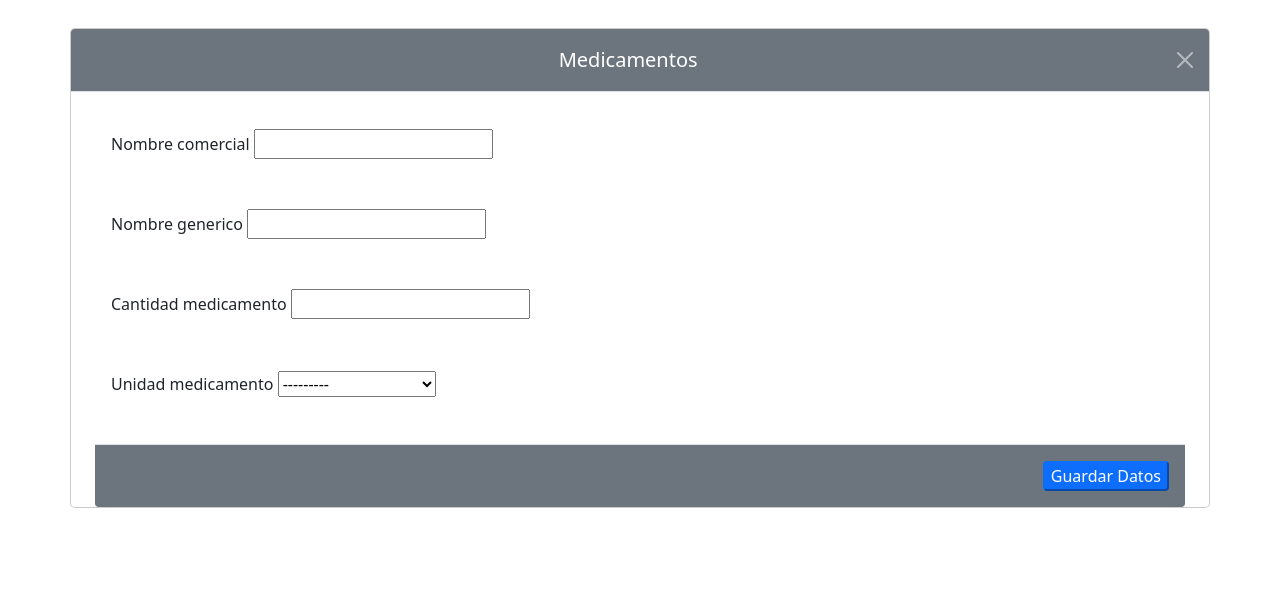
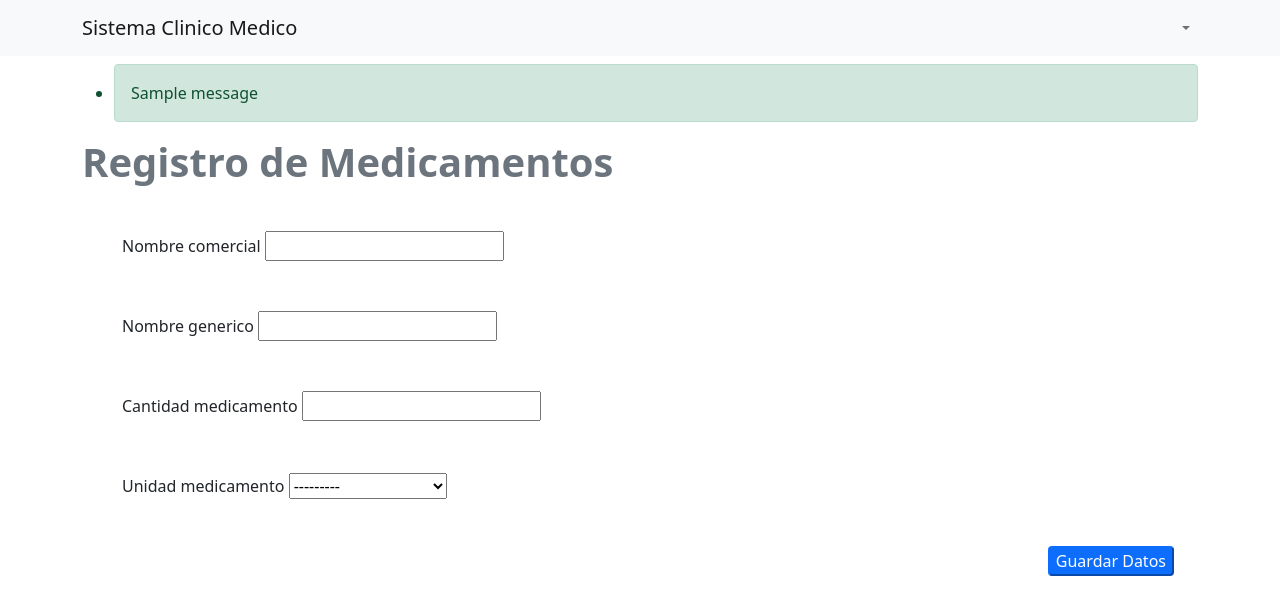
Before and after one commit to code-geeks-dsi/sistema_clinico_medico, a Django app: page /expediente/receta_medica/agregar-medicamento in a window 1280 px wide. Shown: the top 615 px of the page. Run offline with Django 3.2, Linux system fonts and the light colour scheme; tables that the repository leaves empty hold one stand-in row (values such as "Sample post"); one stand-in notice (Sample message) is shown; parts of the project's set-up code (start-up, migrations or seed data) failed here and were passed over; some libraries are stand-ins or nearby versions.

Commit message:
Forms y template Agregar y modificar medicamento

```diff
--- a/modulo_expediente/templates/medicamentos.html
+++ b/modulo_expediente/templates/medicamentos.html
@@ -1,3 +1,7 @@
+{% extends "baseControl.html" %}
+{% load static %}
+{% block titulo %} Medicamentos {% endblock %}
+{% block content %}
 <!DOCTYPE html>
 <html lang="en">
 <head>
@@ -8,12 +12,16 @@
     <title>Medicamentos</title>
 </head>
 <body>
-    <div class="modal-dialog modal-xl">
-        <div class="modal-content">
-            <div class="modal-header text-center bg-secondary text-white">
-                <h5 class="modal-title w-100">Medicamentos</h5>
-                <button type="button" class="btn-close btn-close-white" data-bs-dismiss="modal" aria-label="Cerrar"></button>
-            </div>
+    <div class="container py-2 rounded">
+        {% if messages %}
+          <ul class="messages">
+              {% for message in messages %}
+              <li{% if message.tags %} class="alert alert-success"{% endif %}>{{ message }}</li>
+              {% endfor %}
+          </ul>
+        {% endif %}
+        <div class="row g-0">
+            <h1 class="fw-bold text-secondary">Registro de Medicamentos</h1>
             <form class="px-4" method="POST">
                 <div class="col-12 col-md-6 bg-white p-3">
                     {% csrf_token %}
@@ -24,8 +32,10 @@
                         </div>
                     {% endfor %}
                 </div>
-            <div class="modal-footer bg-secondary">
+                <div class="col-lg-12 pb-3 text-end">
+                    <div class="text-end">
                     <input type="submit" class="btn-primary rounded"  value="Guardar Datos">
+                    </div>
                 </div>
             </form>
         </div>
@@ -33,3 +43,4 @@
 
 </body>
 </html>
+{% endblock %}
--- a/modulo_expediente/views.py
+++ b/modulo_expediente/views.py
@@ -6,7 +6,7 @@ from modulo_expediente.serializers import PacienteSerializer, ContieneConsultaSe
 from django.core import serializers
 from datetime import datetime
 from modulo_expediente.filters import PacienteFilter
-from modulo_expediente.models import Consulta, Paciente, ContieneConsulta, Expediente, SignosVitales
+from modulo_expediente.models import Consulta, Medicamento, Paciente, ContieneConsulta, Expediente, SignosVitales
 from modulo_control.models import Enfermera, Empleado
 from modulo_expediente.forms import DatosDelPaciente, IngresoMedicamentos
 from django.http import JsonResponse
@@ -352,7 +352,28 @@ def modificar_signosVitales(request, id_signos_vitales):
     return JsonResponse(response, safe=False)
 
 def agregar_medicamento(request):
-    formulario= IngresoMedicamentos(request.POST)
-    if formulario.is_valid():
-        new_medicamento=formulario.save()
+    idmedicamento=request.GET.get('id', None)
+    if request.method == 'GET':
+        if idmedicamento==None:
+            formulario= IngresoMedicamentos()
+        else:
+            medicamento=Medicamento.objects.get(id_medicamento=idmedicamento)
+            formulario = IngresoMedicamentos(instance=medicamento)
+
+    else:
+        if idmedicamento==None:
+            formulario= IngresoMedicamentos(request.POST)
+            if  formulario.is_valid():
+                new_medicamento=formulario.save()
+                messages.add_message(request=request, level=messages.SUCCESS, message="Medicamento registrado con exito")
+                base_url = reverse('agregar_medicamento')
+                query_string =  urlencode({'id': new_medicamento.id_medicamento})
+                url = '{}?{}'.format(base_url, query_string)
+                return redirect(url)
+        else:
+            medicamento=Medicamento.objects.get(id_medicamento=idmedicamento)
+            formulario = IngresoMedicamentos(request.POST, instance=medicamento)
+            formulario.save()
+            messages.add_message(request=request, level=messages.SUCCESS, message="El Medicamento se ha modificado con exito")
+
     return render(request,"medicamentos.html",{'formulario':formulario})
```
Lines whose indentation alone changed are shown as unchanged.
